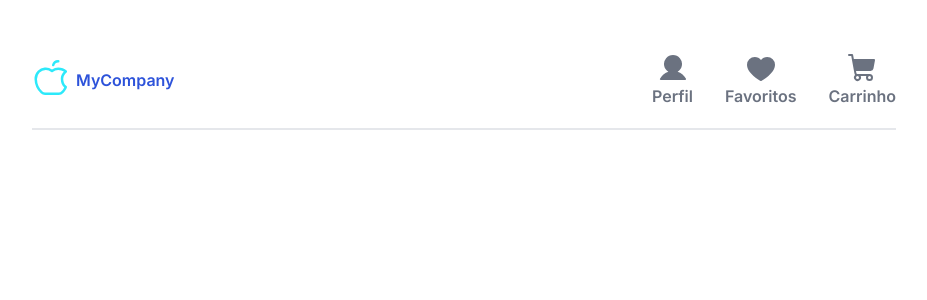
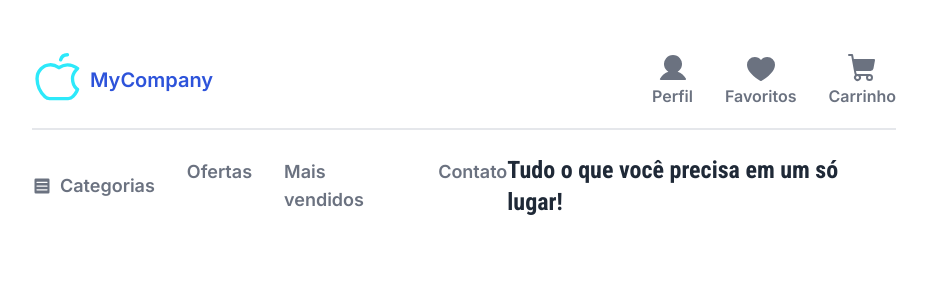
Before and after one commit to NathanSoa/les, a Next.js app in the folder frontend/: page / in a window 1280 px wide. Shown: the top 300 px of the page, without its empty margins (176-1103 px from the left). Built offline with nearby package versions, Linux system fonts and the light colour scheme.

Commit message:
feat: create navigation

```diff
--- a/frontend/src/app/page.tsx
+++ b/frontend/src/app/page.tsx
@@ -2,17 +2,24 @@ import CompanyLogo from '@/app/ui/common/company-logo'
 import useTailwindColor from '@/app/hooks/useTailwindColor'
 import IconWithText from '@/app/ui/main/Icon'
 
-import { Heart, ShoppingCart, User } from '@phosphor-icons/react/dist/ssr'
+import { Heart, List, ShoppingCart, User } from '@phosphor-icons/react/dist/ssr'
+import { Roboto_Condensed as RobotoCondensed } from 'next/font/google'
+import { twMerge } from 'tailwind-merge'
+
+const roboto = RobotoCondensed({ subsets: ['latin'], weight: '700' })
 
 export default function Home() {
   const getHexColor = useTailwindColor()
 
   return (
     <div className="mx-52 mt-8">
-      <header className="flex justify-between border-b-2 py-5">
+      <header>
+        <div className="flex justify-between border-b-2 py-5">
           <span className="flex items-center gap-1">
-          <CompanyLogo size={40} />
-          <span className="font-semibold text-blue-theme">MyCompany</span>
+            <CompanyLogo size={54} />
+            <span className="text-xl font-semibold text-blue-theme">
+              MyCompany
+            </span>
           </span>
           <div className="flex gap-8">
             <IconWithText
@@ -34,6 +41,32 @@ export default function Home() {
               colorHoverTo="gray"
             />
           </div>
+        </div>
+        <nav className="flex items-center justify-between pt-6">
+          <ul className="flex gap-8">
+            <li className="flex items-center gap-2 text-lg font-semibold text-gray-500 transition duration-300 ease-in-out hover:cursor-pointer hover:text-gray-700">
+              <List size={20} weight="fill" />
+              Categorias
+            </li>
+            <li className="text-lg font-semibold text-gray-500 transition duration-300 ease-in-out hover:cursor-pointer hover:text-gray-700">
+              Ofertas
+            </li>
+            <li className="text-lg font-semibold text-gray-500 transition duration-300 ease-in-out hover:cursor-pointer hover:text-gray-700">
+              Mais vendidos
+            </li>
+            <li className="text-lg font-semibold text-gray-500 transition duration-300 ease-in-out hover:cursor-pointer hover:text-gray-700">
+              Contato
+            </li>
+          </ul>
+          <span
+            className={twMerge(
+              roboto.className,
+              'text-2xl font-bold text-gray-800',
+            )}
+          >
+            Tudo o que você precisa em um só lugar!
+          </span>
+        </nav>
       </header>
     </div>
   )
```
Lines whose indentation alone changed are shown as unchanged.
